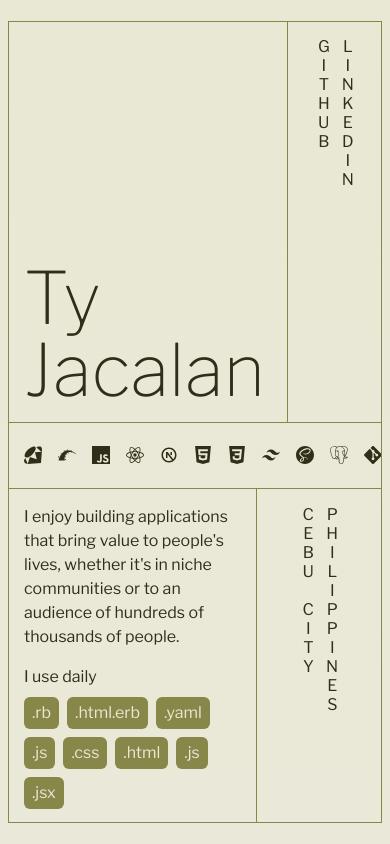
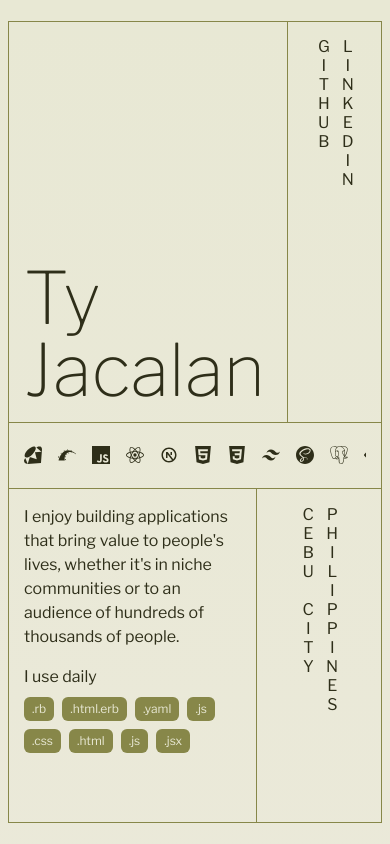
Before and after one commit to TyJacalan/portfolio, a Next.js app: page / in a window 390 px wide. Shown: the top 844 px of the page. Built offline with nearby package versions, Linux system fonts and the light colour scheme.

Commit message:
style: improve responsiveness

```diff
--- a/components/Chip.jsx
+++ b/components/Chip.jsx
@@ -3,7 +3,7 @@ import React from "react";
 const Chip = ({ children, ...props }) => {
   return (
     <div
-      className="px-2 py-1 bg-secondary text-accent rounded-md text-nowrap"
+      className="px-2 py-1 bg-secondary text-accent rounded-md text-nowrap text-xs"
       {...props}
     >
       {children}
--- a/components/Technologies.jsx
+++ b/components/Technologies.jsx
@@ -14,7 +14,6 @@ import {
   SiSass,
   SiTailwindcss,
 } from "react-icons/si";
-import Tooltip from "./Tooltip";
 
 const technologyItems = [
   {
@@ -76,14 +75,9 @@ const Technologies = () => {
       }}
       className="flex p-4"
     >
-      <ul className="flex flex-row flex-nowrap items-center justify-start gap-4 text-lg md:text-2xl lg:text-4xl">
-        {technologyItems.map((item, index) => (
-          <Tooltip key={index}>
-            <Tooltip.Trigger>
-              <li>{item.logo}</li>
-            </Tooltip.Trigger>
-            <Tooltip.Content>{item.name}</Tooltip.Content>
-          </Tooltip>
+      <ul className="flex flex-row flex-nowrap items-center justify-start gap-4 text-lg md:text-2xl lg:text-4xl overflow-hidden">
+        {technologyItems.map((item) => (
+          <li key={item.name}>{item.logo}</li>
         ))}
       </ul>
     </motion.div>
```
